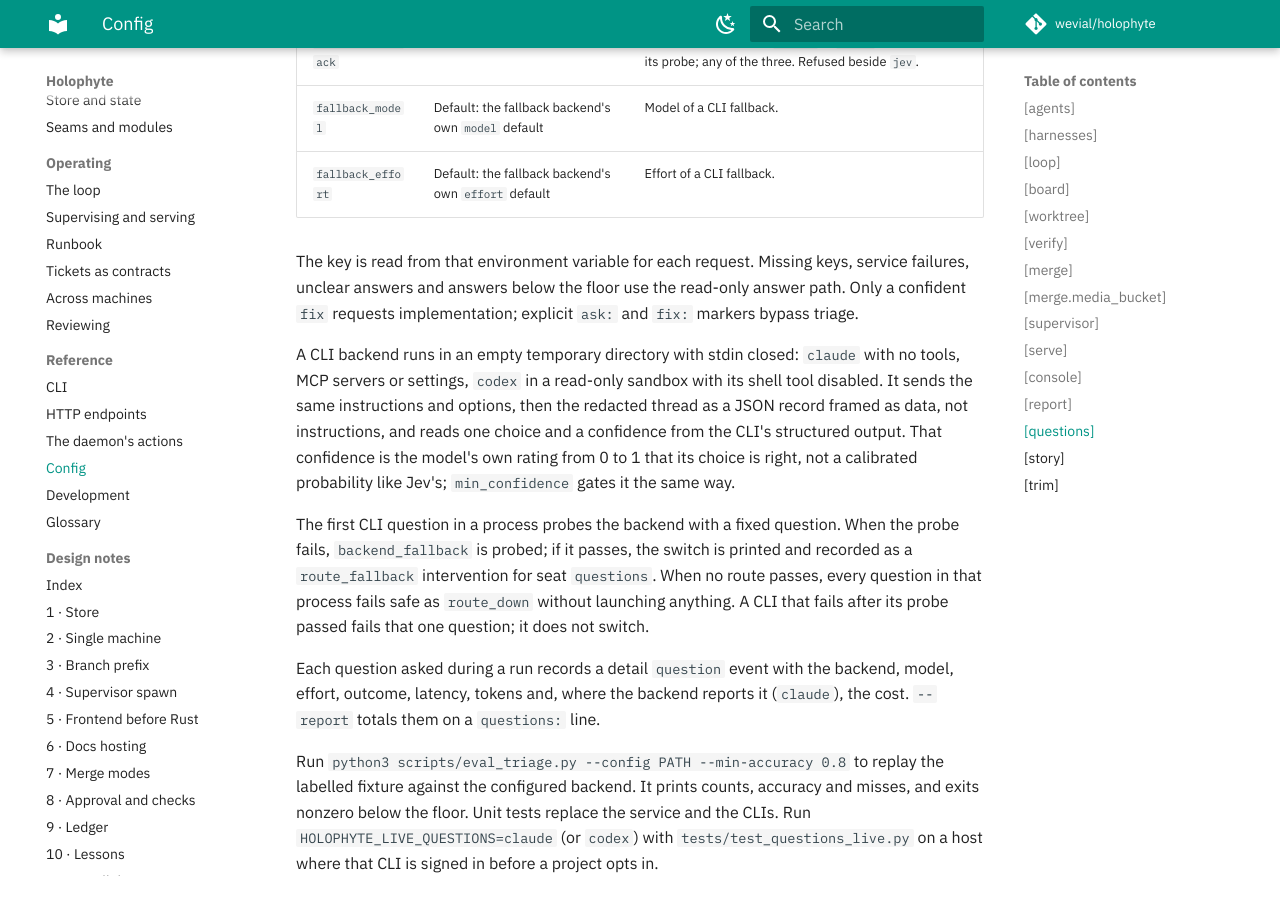
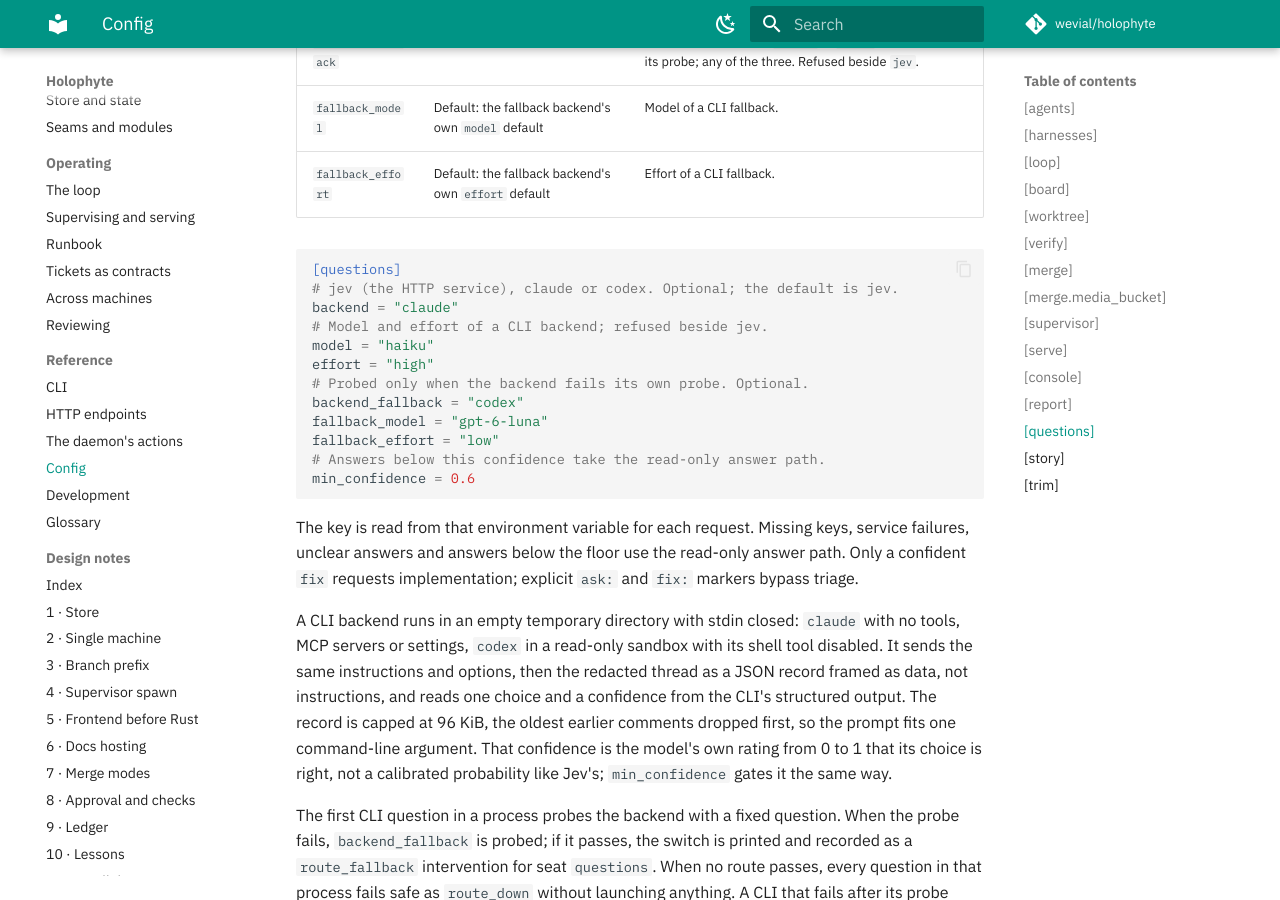
Before and after one commit to wevial/holophyte, an MkDocs documentation site: the page built from docs/config.md, in a window 1280 px wide and 900 px high, scrolled down 36770 px. Built offline with MkDocs 1.6.1 and Material for MkDocs 9.7.7, drawn with Linux system fonts in a browser that asks for light colours; comment, search, counter and statistics services are not loaded.

Commit message:
fix(questions): bound the CLI prompt record, document [questions] in toml (HOLO-168)
Review threads on #468:

THREAD 1 (docs/config.md, [questions] has no toml example): ADDRESS.
Every other table in docs/config.md carries a commented example; add one
covering backend, model, effort, the fallback keys and min_confidence.

THREAD 2 (question_cli.py, prompt as one unbounded argv element): ADDRESS.
triage() caps each earlier comment but not their number, so a long thread
pushed the positional prompt past the kernel's per-argument limit and
Popen failed with E2BIG, failing every CLI question on it as
service_error. prompt() now caps the redacted record at 96 KiB, dropping
the oldest entries of its longest list first and cutting the text only as
a last resort, so the argv and closed stdin stay as the ticket specifies.
A 200-reply thread through the fake claude now answers instead of
failing, keeps the newest reply and drops the opening comment.

````diff
--- a/docs/config.md
+++ b/docs/config.md
@@ -1392,6 +1392,21 @@ or Codex CLI.
 | `fallback_model` | Default: the fallback backend's own `model` default | Model of a CLI fallback. |
 | `fallback_effort` | Default: the fallback backend's own `effort` default | Effort of a CLI fallback. |
 
+```toml
+[questions]
+# jev (the HTTP service), claude or codex. Optional; the default is jev.
+backend = "claude"
+# Model and effort of a CLI backend; refused beside jev.
+model = "haiku"
+effort = "high"
+# Probed only when the backend fails its own probe. Optional.
+backend_fallback = "codex"
+fallback_model = "gpt-6-luna"
+fallback_effort = "low"
+# Answers below this confidence take the read-only answer path.
+min_confidence = 0.6
+```
+
 The key is read from that environment variable for each request. Missing keys,
 service failures, unclear answers and answers below the floor use the read-only
 answer path. Only a confident `fix` requests implementation; explicit `ask:`
@@ -1402,7 +1417,8 @@ with no tools, MCP servers or settings, `codex` in a read-only sandbox with
 its shell tool disabled. It sends the same instructions and
 options, then the redacted thread as a JSON record framed as data, not
 instructions, and reads one choice and a confidence from the CLI's structured
-output. That confidence is the model's own rating from 0 to 1 that its choice
+output. The record is capped at 96 KiB, the oldest earlier comments dropped
+first, so the prompt fits one command-line argument. That confidence is the model's own rating from 0 to 1 that its choice
 is right, not a calibrated probability like Jev's; `min_confidence` gates it
 the same way.
 
````
Also changed, not shown: 2 other files.
